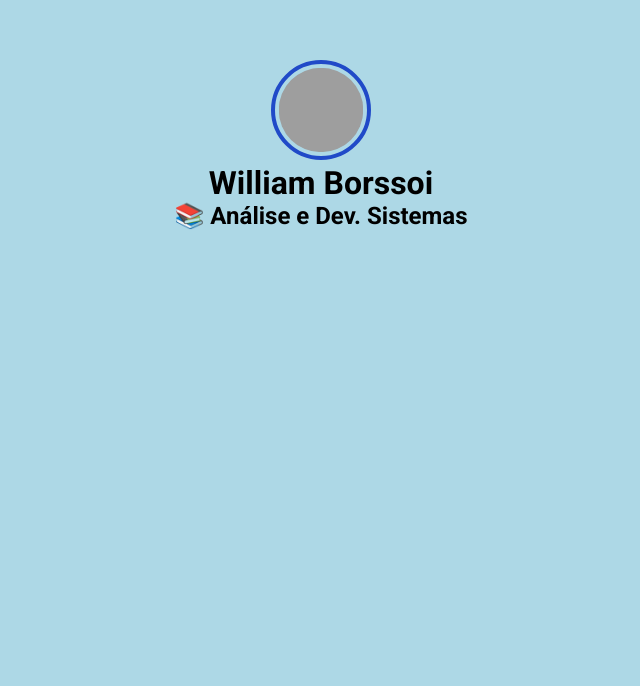
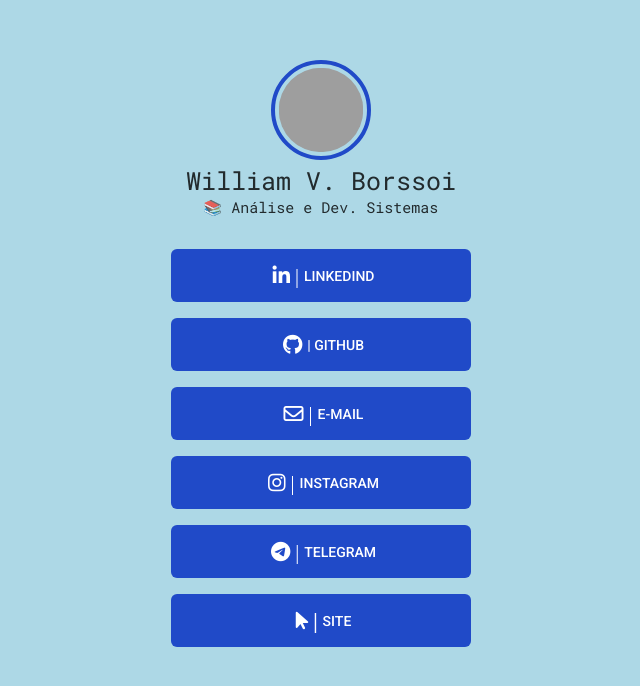
Before and after one commit to williamborssoi/linktree, a plain HTML site: page index.html in a window 1280 px wide. Shown: the whole page, without its empty margins (319-959 px from the left). Drawn offline with Linux system fonts and the light colour scheme; grey boxes are pictures that could not be loaded.

Commit message:
Continuação Projeto (Botões-Icones)

```diff
--- a/css/style.css
+++ b/css/style.css
@@ -32,3 +32,59 @@ img.avatar {
     padding: 3.7px;
     border: #204ac8 solid 4px;
 }
+
+h1 {
+    font-family: 'Roboto Mono', monospace;
+    font-weight: 400;
+    color: #000000;
+    opacity: 0.8;
+
+    font-size: 25px;
+}
+
+h2{
+    font-family: 'Roboto Mono', monospace;
+    font-weight: 400;
+    color: #000000;
+    opacity: 0.8;
+
+    font-size: 15px;
+}
+
+ul {
+    list-style: none;
+    margin: 2rem 0;
+}
+
+ul li a {
+    height: 53px;
+    display: flex;
+    align-items: center;
+    justify-content: center;
+
+    background: #204ac8;
+    color: white;
+    text-transform: uppercase;
+    font-size: 14px;
+
+    margin-bottom: 1rem;
+    border-radius: 6px;
+
+    transition: background 400ms;
+}
+
+ul li a:hover {
+    background: #007fff;
+}
+
+footer {
+    font-weight: 500;
+    font-size: 12px;
+    color: #00082f;
+    opacity: 0.6;
+}
+
+#icon{
+    font-size: 20px;
+    padding: 5px;
+}
--- a/index.html
+++ b/index.html
@@ -17,9 +17,34 @@
 		<img class="avatar" src="https://avatars.githubusercontent.com/u/83045820?v=4">
 
 
-	<h1>William Borssoi</h1>
+	<h1>William V. Borssoi</h1>
 	<h2>📚 Análise e Dev. Sistemas</h2>
 
+	<ul>
+		<li>
+			<a href="https://www.linkedin.com/in/williamborssoi" target="_blank"> <i class="fa-brands fa-linkedin-in" id="icon"> | </i>LinkedInd</a>
+		</li>
+
+		<li>
+			<a href="https://github.com/williamborssoi" target="_blank"><i class="fa-brands fa-github" id="icon"></i> | </i>GitHub</a>
+		</li>
+
+		<li>
+			<a href="mailto:contato@williamborssoi.com" target="_blank"><i class="fa-regular fa-envelope" id="icon"> | </i>E-mail</a>
+		</li>
+
+		<li>
+			<a href="https://www.instagram.com/williamborssoi/" target="_blank"><i class="fa-brands fa-instagram" id="icon"> | </i>Instagram</a>
+		</li>
+
+		<li>
+			<a href="https://t.me/williamborssoi" target="_blank"><i class="fa-brands fa-telegram" id="icon"> | </i>Telegram</a>
+		</li>
+
+		<li>
+			<a href="https://www.williamborssoi.com" target="_blank"><i class="fa-solid fa-arrow-pointer" id="icon"> | </i>Site</a>
+		</li>
+	</ul>
 
 </div>
 </body>
```
